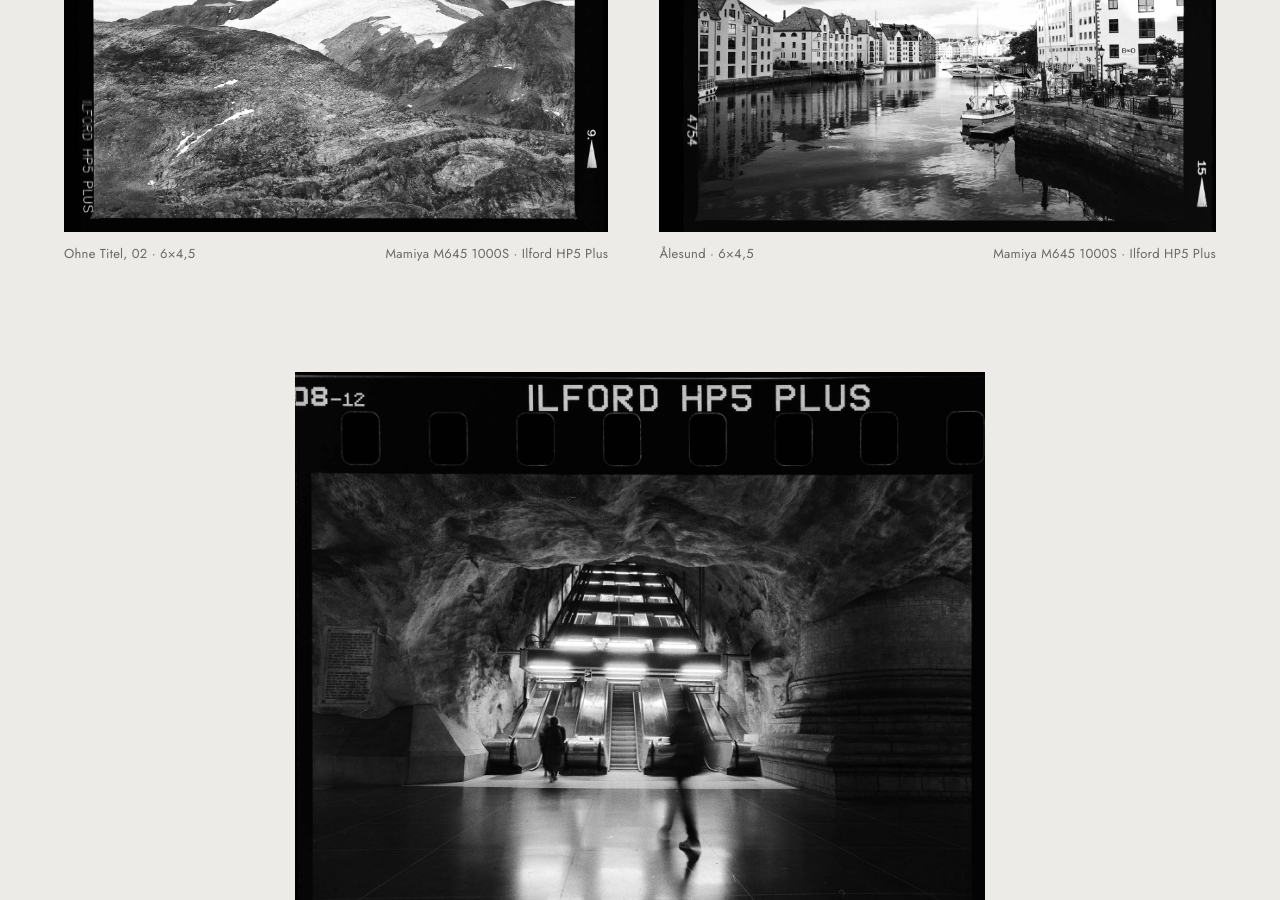
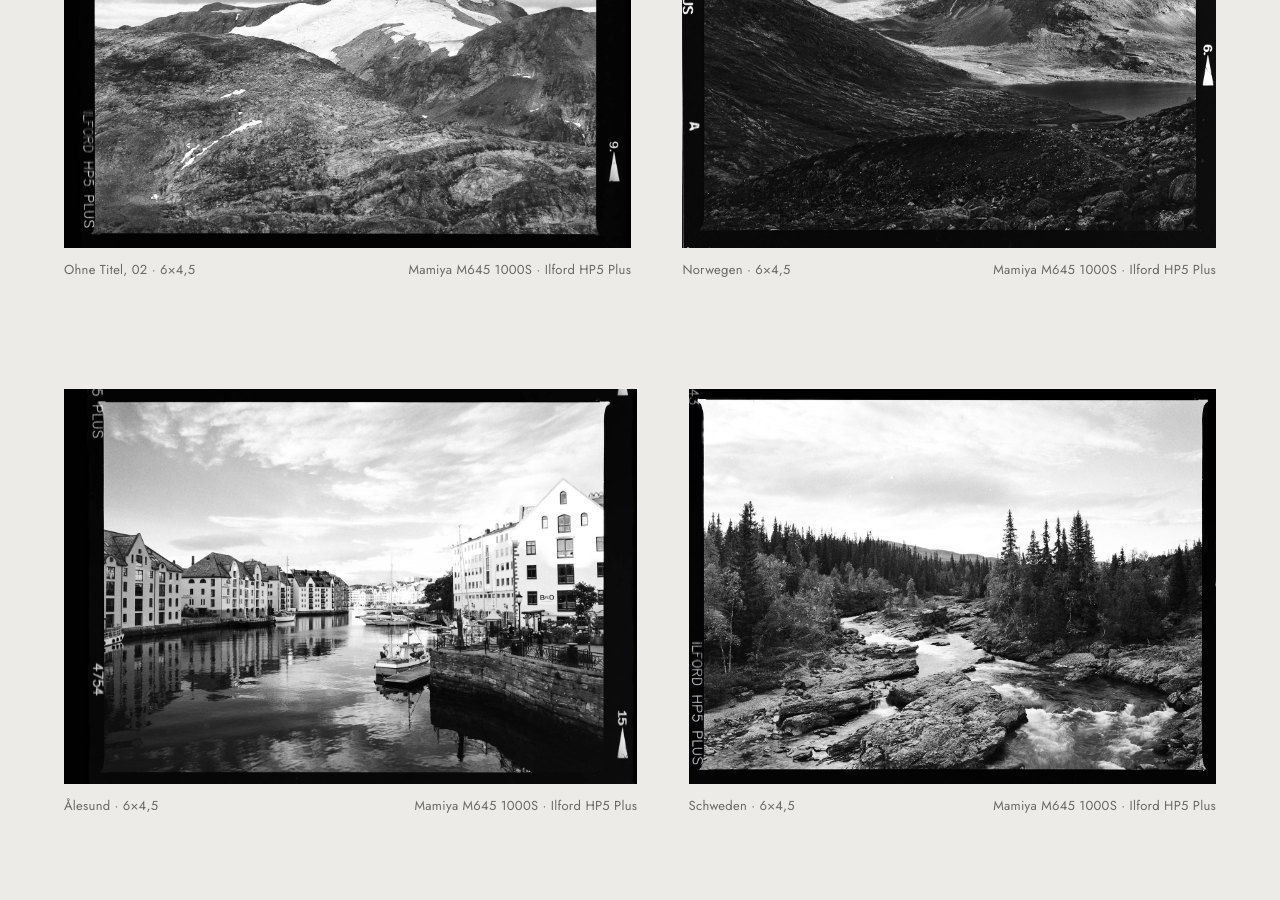
Before and after one commit to Racetrack69/christopher_portfolio, a Jekyll site: the page built from _serien/skandinavien.md, in a window 1280 px wide and 900 px high, scrolled down 1385 px. Built offline with Jekyll 4.4.1, drawn with Linux system fonts in a browser that asks for light colours; some of the changed lines change nothing that is shown; some of the changed text lies outside the part shown.

Commit message:
Add files via upload

```diff
--- a/_serien/skandinavien.md
+++ b/_serien/skandinavien.md
@@ -2,10 +2,10 @@
 title: Skandinavien
 kurz: "Zwei Roadtrips in den Norden"          # eine Zeile unter dem Titel auf der Startseite
 reihenfolge: 2
-description: "Schwarzweißfotografie auf Film von Christopher Schmidtke. Der Geirangerfjord, Ålesund, Berge mit Schneefeldern und die Stockholmer U-Bahn im Fels."
+description: "Schwarzweißfotografie auf Film von Christopher Schmidtke. Der Geirangerfjord, Ålesund, Berge mit Schneefeldern, ein Bergsee in Norwegen, ein Fluss in Schweden und die Stockholmer U-Bahn im Fels."
 zeitraum: ""            # z. B. 2021
 titelbild: 1            # der Fjord mit den Wasserfällen
-reihen: [1, 2, 1]       # Fjord allein, Berg und Hafen nebeneinander, U-Bahn zum Schluss
+reihen: [1, 2, 2, 1]    # Fjord allein, zwei Berglandschaften, Hafen und Fluss, U-Bahn zum Schluss
 bilder:
   - datei: skandinavien-fjord-wasserfaelle
     format: 6x6
@@ -25,6 +25,15 @@ bilder:
     kamera: "Mamiya M645 1000S"
     film: "Ilford HP5 Plus"
     alt: "Ein runder Berg mit einem großen, zerklüfteten Schneefeld unter tief hängenden Wolken, davor kahle, zerfurchte Felsrücken mit einzelnen Schneeresten. Um das Bild der schwarze Filmrand."
+  - datei: skandinavien-hochtal-see
+    format: 6x45
+    w: 1600
+    h: 1200
+    ort: "Norwegen"
+    jahr: ""
+    kamera: "Mamiya M645 1000S"
+    film: "Ilford HP5 Plus"
+    alt: "Blick in ein Hochtal in Norwegen: links ein dunkler, steiler Hang, rechts ein mächtiger Berg mit felsiger Flanke, dahinter Gipfel mit einem kleinen Schneefeld, unten ein dunkler See zwischen Geröll. Um das Bild der schwarze Filmrand."
   - datei: skandinavien-hafenkanal
     format: 6x45
     w: 1600
@@ -34,6 +43,15 @@ bilder:
     kamera: "Mamiya M645 1000S"
     film: "Ilford HP5 Plus"
     alt: "Ein schmaler Hafenkanal in Ålesund zwischen hellen Häusern mit Spitzgiebeln, im ruhigen Wasser spiegeln sich Häuser und Wolken, rechts ein kleines Boot an einem Steg vor einer Kaimauer. Um das Bild der schwarze Filmrand."
+  - datei: skandinavien-fluss-wald
+    format: 6x45
+    w: 1600
+    h: 1200
+    ort: "Schweden"
+    jahr: ""
+    kamera: "Mamiya M645 1000S"
+    film: "Ilford HP5 Plus"
+    alt: "Ein Fluss in Schweden schäumt zwischen flachen, glatten Felsplatten hindurch, an beiden Ufern dichter Wald aus Fichten und Birken, dahinter ein flacher Bergrücken unter hellem, bewölktem Himmel. Um das Bild der schwarze Filmrand."
   - datei: skandinavien-ubahn-rolltreppen
     format: kb
     w: 1600
```
Also changed, not shown: assets/images/skandinavien/skandinavien-fluss-wald.jpg (added), assets/images/skandinavien/skandinavien-hochtal-see.jpg (added).
